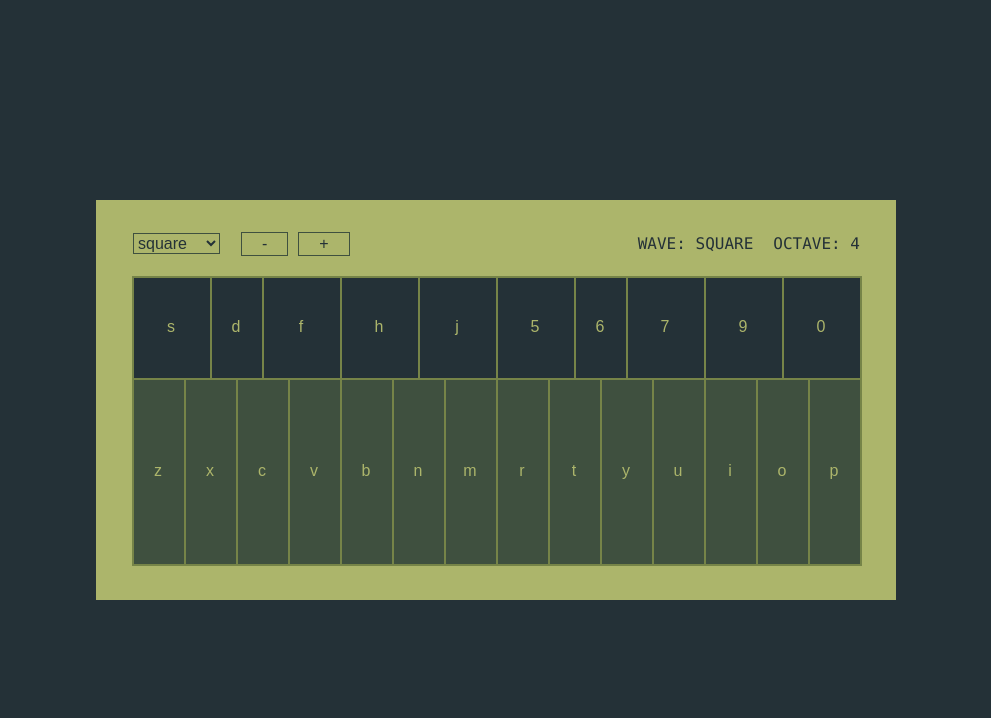
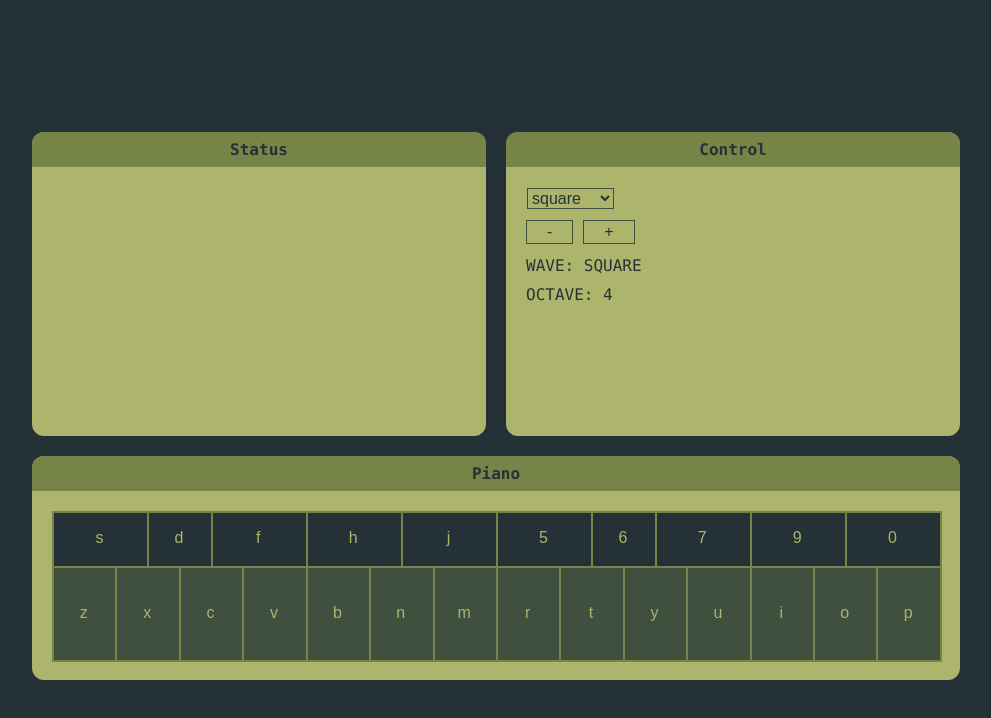
Before and after one commit to yennlou/chip-cake, a Preact app: page / in a window 1280 px wide. Shown: the top 718 px of the page, without its empty margins (144-1135 px from the left). Built offline with nearby package versions, Linux system fonts and the light colour scheme.

Commit message:
update layout

```diff
--- a/src/App.tsx
+++ b/src/App.tsx
@@ -76,11 +76,25 @@ const App = () => {
   return (
     <div id="root">
       <div id="app">
-        <ConfigSection
-          config={configState}
-          dispatch={configDispatch}
-        ></ConfigSection>
-        <PianoSection pianoState={pianoState}></PianoSection>
+        <div className="window window--status">
+          <h2 className="window__header">Status</h2>
+          <div className="window__body"></div>
+        </div>
+        <div className="window window--control">
+          <h2 className="window__header">Control</h2>
+          <div className="window__body">
+            <ConfigSection
+              config={configState}
+              dispatch={configDispatch}
+            ></ConfigSection>
+          </div>
+        </div>
+        <div className="window window--piano">
+          <h2 className="window__header">Piano</h2>
+          <div className="window__body">
+            <PianoSection pianoState={pianoState}></PianoSection>
+          </div>
+        </div>
       </div>
     </div>
   )
--- a/src/components/ConfigSection.tsx
+++ b/src/components/ConfigSection.tsx
@@ -52,7 +52,6 @@ const ConfigSection = ({ config, dispatch }: ConfigSectionProps) => {
             +
           </button>
         </li>
-        <li style="margin-right: auto;"></li>
         <li className="config__info">Wave: {waveForm}</li>
         <li className="config__info">Octave: {octaveLevel}</li>
       </ul>
--- a/src/styles/config.scss
+++ b/src/styles/config.scss
@@ -1,10 +1,11 @@
 .config {
   ul {
     display: flex;
+    flex-direction: column;
   }
 
   ul > li + li {
-    margin-left: 20px;
+    margin-top: 10px;
   }
 
   &__select-wave {
--- a/src/styles/global.scss
+++ b/src/styles/global.scss
@@ -46,9 +46,16 @@ img {
 }
 
 #app {
-  width: 800px;
-  height: 400px;
-  background: var(--gb4-4);
+  display: grid;
+  grid-template-columns: 1fr 1fr;
+  grid-template-rows: auto;
+  grid-template-areas:
+    'status control'
+    'piano piano';
+  column-gap: 20px;
+  row-gap: 20px;
+  width: 1000px;
+  height: 600px;
   padding: 32px 36px 20px;
   color: var(--gb4-1);
 }
@@ -65,3 +72,29 @@ select {
   background: 1px solid var(--gb4-4);
   color: var(--gb4-1);
 }
+
+.window {
+  position: relative;
+  background: var(--gb4-4);
+  border-radius: 12px;
+  overflow: hidden;
+  &__header {
+    padding: 8px;
+    text-align: center;
+    background-color: var(--gb4-3);
+  }
+
+  &__body {
+    height: calc(100% - 35px);
+    padding: 20px;
+  }
+  &--status {
+    grid-area: status;
+  }
+  &--control {
+    grid-area: control;
+  }
+  &--piano {
+    grid-area: piano;
+  }
+}
--- a/src/styles/piano.scss
+++ b/src/styles/piano.scss
@@ -15,7 +15,6 @@ $minor-key-color: var(--gb4-4);
   display: flex;
   flex-flow: column;
   height: 100%;
-  padding: 20px 0px 40px;
   &__major {
     display: flex;
     flex: 2 0 auto;
```
